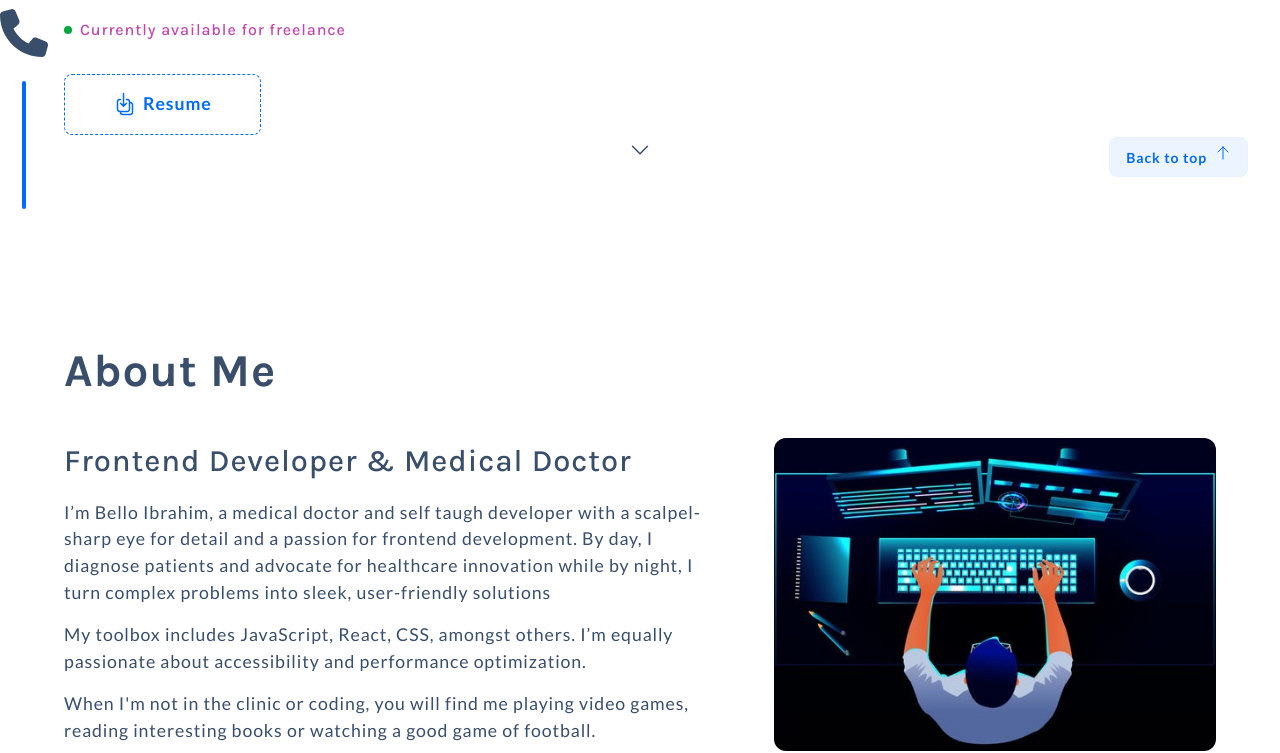
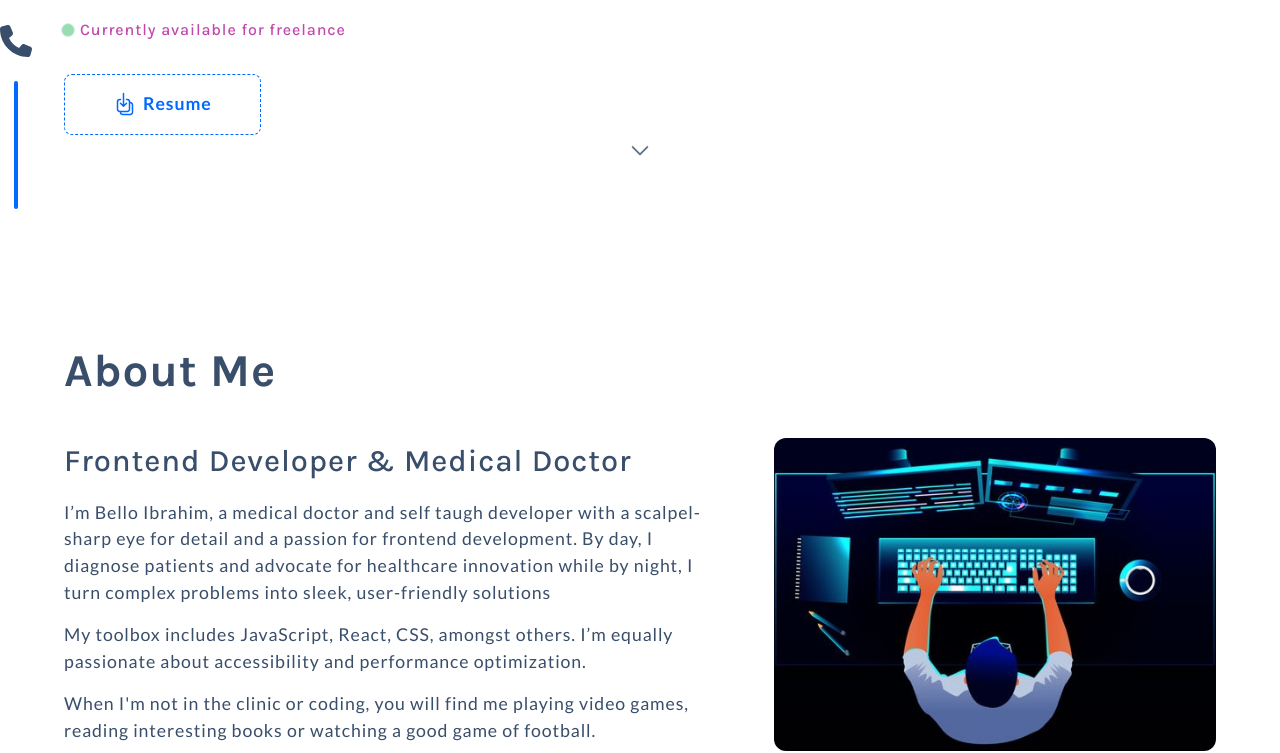
Before and after one commit to repro123/portfolio, a website: page index.html in a window 1280 px wide. Shown: the part 591-1344 px from the top of the page. Drawn offline with Linux system fonts and the light colour scheme.

Commit message:
js updated

```diff
--- a/index.html
+++ b/index.html
@@ -432,7 +432,7 @@
           </p>
 
           <ul
-            class="flex flex-col gap-4 p-4 mt-4 shadow-sm bg-base-200 rounded-box"
+            class="flex flex-col w-full max-w-4xl gap-4 p-4 mx-auto mt-4 overflow-hidden shadow-sm bg-base-200 rounded-box"
             role="list"
           >
             <li class="flex flex-col gap-2">
@@ -785,10 +785,9 @@
         </div>
       </section>
 
-      <a
-        href="#hero"
+      <button
         id="backToTop"
-        class="fixed flex items-center gap-2 btn btn-soft btn-primary w-fit bottom-4 right-4 lg:bottom-8 lg:right-8"
+        class="fixed flex items-center gap-2 transition-opacity duration-300 opacity-0 pointer-events-none btn btn-soft btn-primary w-fit bottom-4 right-4 lg:bottom-8 lg:right-8"
       >
         <span>Back to top</span>
         <span class="inline-block animate-bounce">
@@ -807,7 +806,7 @@
             />
           </svg>
         </span>
-      </a>
+      </button>
     </main>
 
     <footer
--- a/scripts/index.js
+++ b/scripts/index.js
@@ -8,7 +8,8 @@ navToggleBtn.addEventListener("click", function () {
   navToggleBtn.setAttribute("aria-expanded", !isAriaExpanded);
 });
 
-// loop through the buttons to be able to add event listener to each button
+///////////////////////////////////////////////////////////////////
+// FAQ section - loop through the buttons to be able to add event listener to each button
 for (let i = 0; i < accordionBtn.length; i++) {
   const button = accordionBtn[i];
 
@@ -25,3 +26,31 @@ for (let i = 0; i < accordionBtn.length; i++) {
     accordionContent.setAttribute("aria-hidden", isAriaExpanded);
   });
 }
+
+//////////////////////////////////////////////////////////////////
+// back to top section
+const backToTopBtn = document.getElementById("backToTop");
+const scrollThreshold = 500; // 500px
+
+window.addEventListener("scroll", function () {
+  if (window.scrollY > scrollThreshold) {
+    backToTopBtn.classList.remove("opacity-0", "pointer-events-none");
+    backToTopBtn.classList.add("opacity-100", "pointer-events-auto");
+  } else {
+    backToTopBtn.classList.add("opacity-0", "pointer-events-none");
+    backToTopBtn.classList.remove("opacity-100", "pointer-events-auto");
+  }
+});
+
+// smooth scroll to top when the button is clicked
+backToTopBtn.addEventListener("click", function () {
+  window.scrollTo({
+    top: 0,
+    behavior: "smooth",
+  });
+});
+
+//////////////////////////////////////////////////////////////////
+const copyrightYear = document.getElementById("copyrightYear");
+const currentYear = new Date().getFullYear(); // get the current year
+copyrightYear.textContent = currentYear; // set the text content of the copyright year to the current year
--- a/src/input.css
+++ b/src/input.css
@@ -41,3 +41,10 @@
     @apply font-karla text-paragraph hover:text-primary;
   }
 }
+
+@layer utilities {
+  .size-12 {
+    width: 2rem;
+    height: 2rem;
+  }
+}
```
Also changed, not shown: src/output.css.
